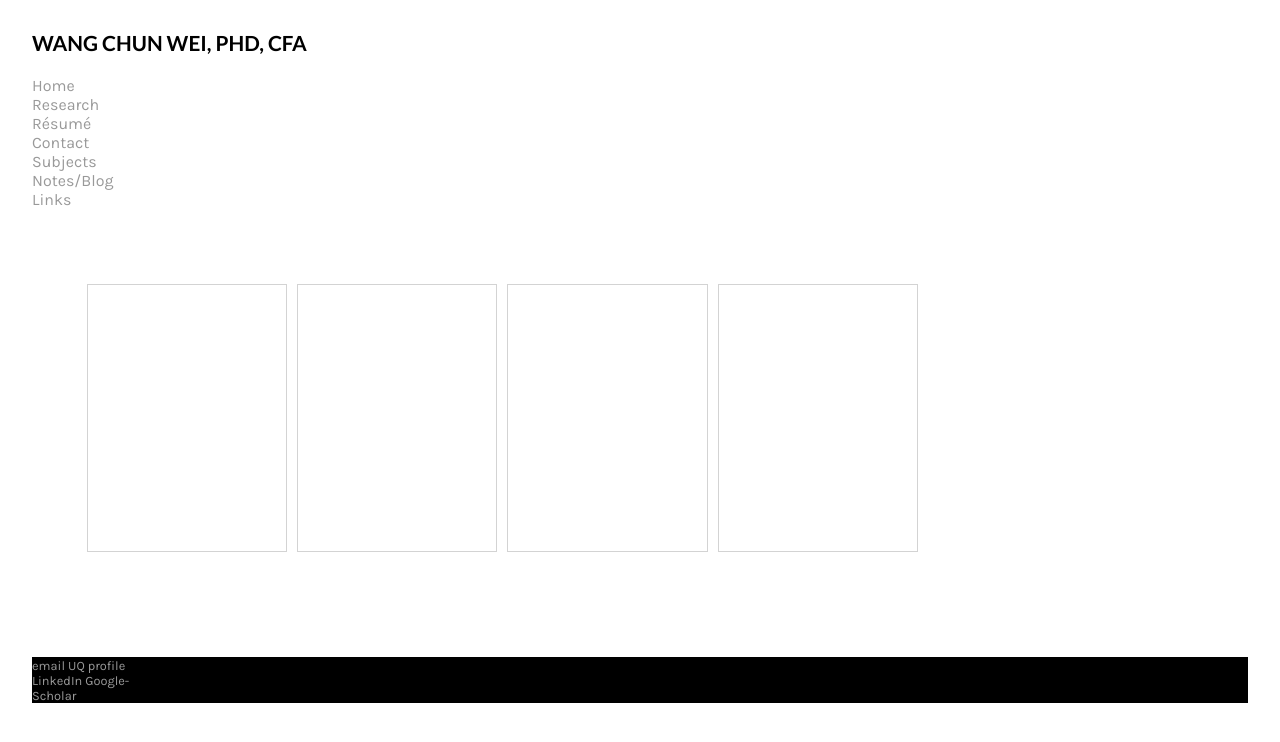
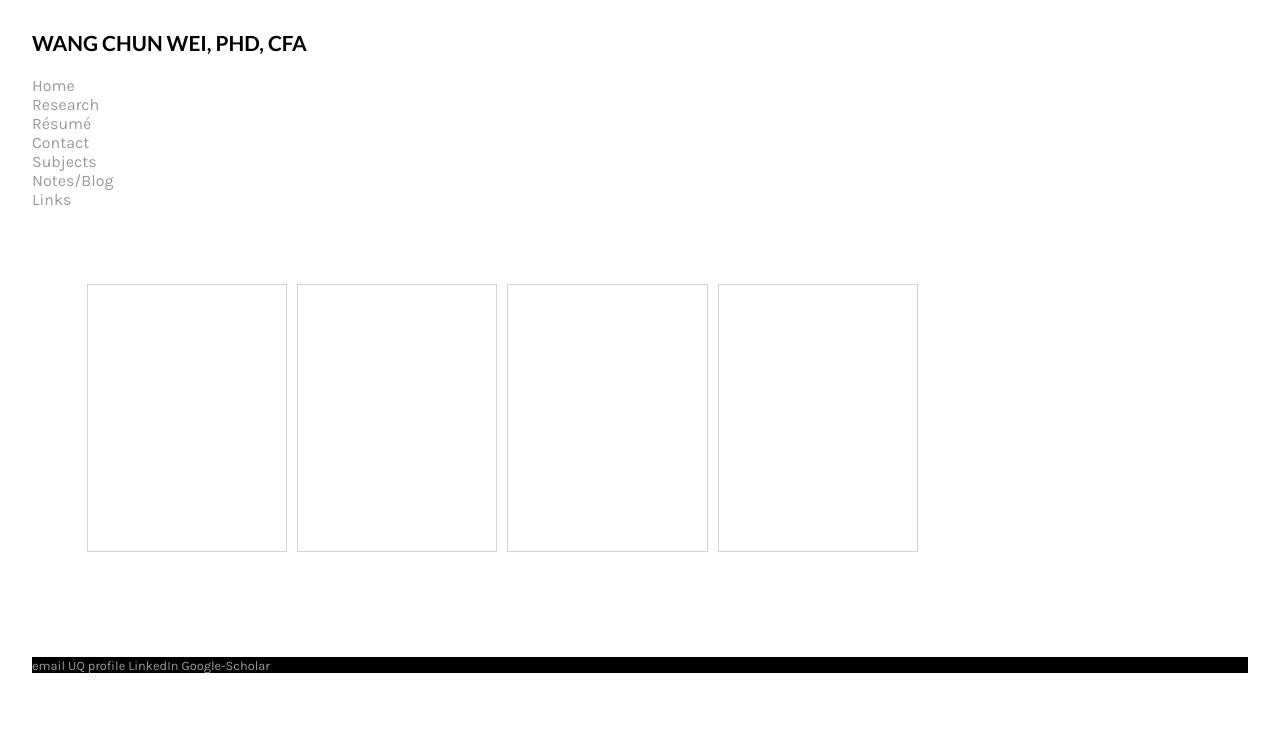
Before and after one commit to weiwangchun/weiwangchun.github.io, a Jekyll site: the page built from index.html, in a window 1280 px wide. Shown: the top 742 px of the page. Built offline with Jekyll 4.4.1, drawn with Linux system fonts in a browser that asks for light colours.

Commit message:
Update main.css

```diff
--- a/css/main.css
+++ b/css/main.css
@@ -5,7 +5,7 @@
     background-color: #ffffff;
 }
 
-nav ul, footer ul {
+nav ul {
     font-family: 'Karla', sans-serif;
     padding: 0px;
     margin: 0px;
@@ -14,10 +14,26 @@
     font-weight: lighter;
 }
 
-nav ul li, footer ul li {
+nav ul li {
     display: inline;
     margin-right: 0px;
 }
+
+
+footer ul {
+    font-family: 'Karla', sans-serif;
+    padding: 0px;
+    margin: 0px;
+    list-style: none;
+    width: 600px;
+    font-weight: lighter;
+}
+
+footer ul li {
+    display: inline;
+    margin-right: 0px;
+}
+
 
 a {
     text-decoration: none;
```
